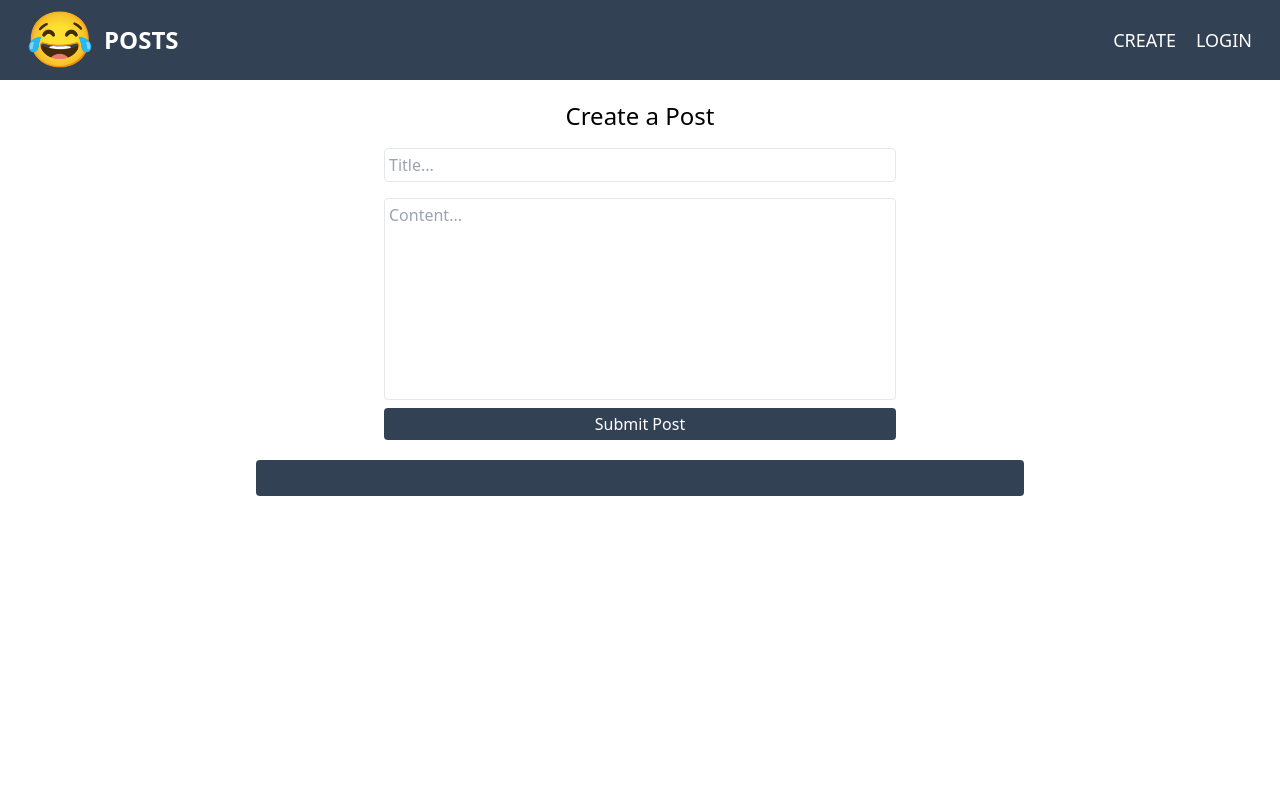
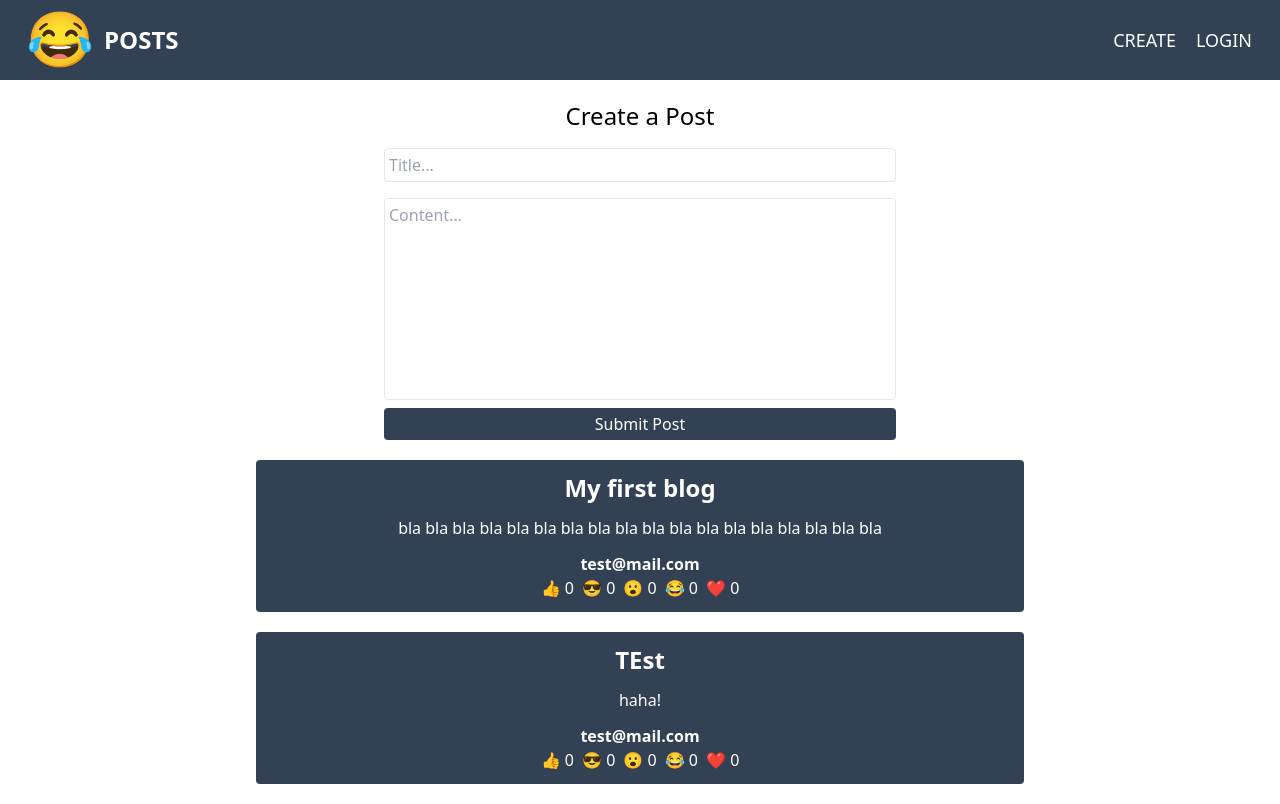
Before and after one commit to Oz996/Posts, a React (Vite) app: page / in a window 1280 px wide. Built offline with nearby package versions, Linux system fonts and the light colour scheme; no server answers; data requests are answered from the project's data file.

Commit message:
Async thunk and reactions added to posts

```diff
--- a/local_db.json
+++ b/local_db.json
@@ -1,3 +1,30 @@
 {
-  "posts": []
+  "posts": [
+    {
+      "id": "DLNCUUdVdnouXrPJrCEjU",
+      "title": "My first blog",
+      "body": "bla bla bla bla bla bla bla bla bla bla bla bla bla bla bla bla bla bla ",
+      "email": "test@mail.com",
+      "reactions": {
+        "thumbsUp": 0,
+        "cool": 0,
+        "wow": 0,
+        "funny": 0,
+        "love": 0
+      }
+    },
+    {
+      "id": "ehvbmxL9zmWw2FjREq6c9",
+      "title": "TEst",
+      "body": "haha!",
+      "email": "test@mail.com",
+      "reactions": {
+        "thumbsUp": 0,
+        "cool": 0,
+        "wow": 0,
+        "funny": 0,
+        "love": 0
+      }
+    }
+  ]
 }
--- a/src/Components/Create.jsx
+++ b/src/Components/Create.jsx
@@ -1,22 +1,33 @@
 import { useSelector, useDispatch } from "react-redux";
-import { selectAllPosts } from "../redux/slice/postsSlice";
-import { useState } from "react";
+import {
+  createPost,
+  selectAllPosts,
+  showPosts,
+} from "../redux/slice/postsSlice";
+import { useEffect, useState } from "react";
 import { nanoid } from "@reduxjs/toolkit";
-import { addPost } from "../redux/slice/postsSlice";
-import { selectIsLoggedIn } from "../redux/slice/userSlice";
+import { selectIsLoggedIn, selectEmail } from "../redux/slice/userSlice";
 import { toast } from "react-toastify";
+import Reactions from "./Reactions";
 
 const Create = () => {
   const initialState = {
     title: "",
     body: "",
+    reactions: {
+      thumbsUp: 0,
+      cool: 0,
+      wow: 0,
+      funny: 0,
+      love: 0,
+    },
   };
   const [formData, setFormData] = useState(initialState);
-  const [userId, setUserId] = useState("");
-  const posts = useSelector(selectAllPosts);
 
   const dispatch = useDispatch();
   const isLoggedIn = useSelector(selectIsLoggedIn);
+  const posts = useSelector(selectAllPosts);
+  const email = useSelector(selectEmail);
 
   const handleChange = (e) => {
     setFormData((data) => {
@@ -35,21 +46,41 @@ const Create = () => {
     }
     const { title, body } = formData;
     if (!title || !body) {
-      toast.error("Please fill out both fields")
-      return
+      toast.error("Please fill out both fields");
+      return;
+    }
+    if (title.length > 40) {
+      toast.error("Title cannot exceed 40 characters");
+      return;
+    }
+    if (body.length > 600) {
+      toast.error("Post content cannot exceed 600 characters");
+      return;
     }
     if (formData) {
       dispatch(
-        addPost({
+        createPost({
           id: nanoid(),
           title,
           body,
-          userId,
+          email,
+          reactions: {
+            thumbsUp: 0,
+            cool: 0,
+            wow: 0,
+            funny: 0,
+            love: 0,
+          },
         })
       );
       setFormData(initialState);
     }
   };
+  useEffect(() => {
+    dispatch(showPosts()).catch((error) => {
+      console.error(error);
+    });
+  }, [dispatch]);
 
   return (
     <>
@@ -79,13 +110,15 @@ const Create = () => {
       </section>
 
       <article className="w-3/5 mx-auto">
-        {posts?.map((post) => (
+        {posts.map((post) => (
           <div
             className="my-5 bg-slate-700 text-white rounded p-3 text-center"
             key={post.id}
           >
             <h2 className="font-semibold text-2xl mb-3">{post.title}</h2>
             <p>{post.body}</p>
+            <p className="font-semibold mt-3">{post.email}</p>
+            <Reactions post={post}/>
           </div>
         ))}
       </article>
--- /dev/null
+++ b/src/Components/Reactions.jsx
@@ -0,0 +1,33 @@
+import { useDispatch } from "react-redux";
+import { addReaction } from "../redux/slice/postsSlice";
+
+const reactionEmoji = {
+  thumbsUp: "👍",
+  cool: "😎",
+  wow: " 😮 ",
+  funny: "😂",
+  love: "❤️",
+};
+
+const Reactions = ({ post }) => {
+  const dispatch = useDispatch();
+
+  const handleReactionClick = (postId, reaction) => {
+    dispatch(addReaction({ postId, reaction }));
+  };
+  return (
+    <div>
+      {Object.keys(reactionEmoji).map((reaction) => (
+        <button
+          className="mx-1"
+          key={reaction}
+          onClick={() => handleReactionClick(post.id, reaction)}
+        >
+          {reactionEmoji[reaction]} {post.reactions[reaction]}
+        </button>
+      ))}
+    </div>
+  );
+};
+
+export default Reactions;
--- a/src/redux/slice/postsSlice.js
+++ b/src/redux/slice/postsSlice.js
@@ -1,34 +1,64 @@
-import { createSlice } from "@reduxjs/toolkit";
+import { createAsyncThunk, createSlice } from "@reduxjs/toolkit";
+import axios from "axios";
 
-const initialState = [{
-  id: "",
-  title: "",
-  body:""
-}]
+const initialState = [
+  {
+    id: "",
+    title: "",
+    body: "",
+    email: "",
+    reactions: {
+      thumbsUp: 0,
+      cool: 0,
+      wow: 0,
+      funny: 0,
+      love: 0,
+    },
+  },
+];
+
+export const createPost = createAsyncThunk(
+  "posts/createPost",
+  async (postData) => {
+    try {
+      const res = await axios.post("http://localhost:3000/posts", postData);
+      return res.data;
+    } catch (error) {
+      console.error(error);
+    }
+  }
+);
+
+export const showPosts = createAsyncThunk("posts/showPosts", async () => {
+  const res = await axios.get("http://localhost:3000/posts");
+  return res.data;
+});
 
 const postsSlice = createSlice({
   name: "posts",
   initialState,
   reducers: {
-    addPost(state, action) {
-      state.push(action.payload);
-    },
     removePost(state, action) {
       const postId = action.payload;
       return state.filter((post) => post.id !== postId);
     },
-    addReaction(state,action){
-      const { postId, reaction} = action.payload
-      const existingPost = state.find(post => post.id === postId)
-      if (existingPost){
-        existingPost.reaction[reaction]++
+    addReaction(state, action) {
+      const { postId, reaction } = action.payload;
+      const existingPost = state.find((post) => post.id === postId);
+      if (existingPost) {
+        existingPost.reactions[reaction]++;
       }
-    }
+    },
+  },
+  extraReducers: (builder) => {
+    builder.addCase(showPosts.fulfilled, (state, action) => {
+      return action.payload;
+    });
   },
 });
 
 export const selectAllPosts = (state) => state.posts;
 
-export const {addPost, removePost} = postsSlice.actions
+export const { removePost, addReaction } = postsSlice.actions;
 
 export default postsSlice.reducer;
```
